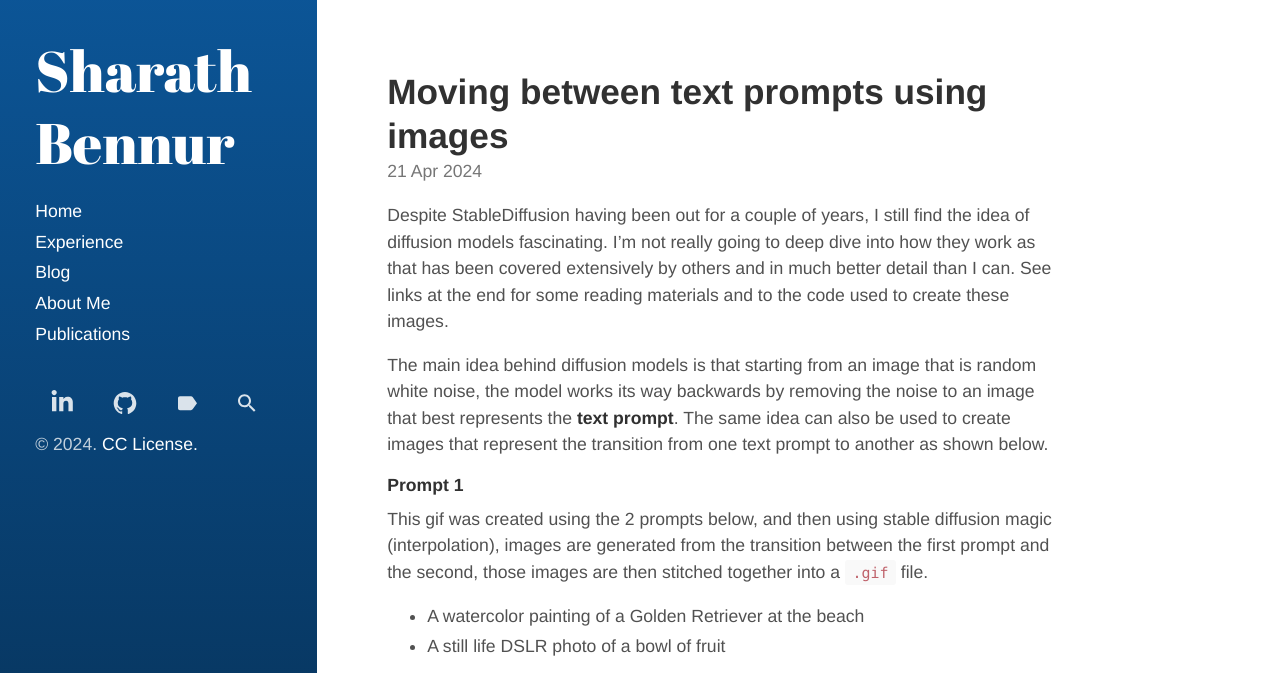
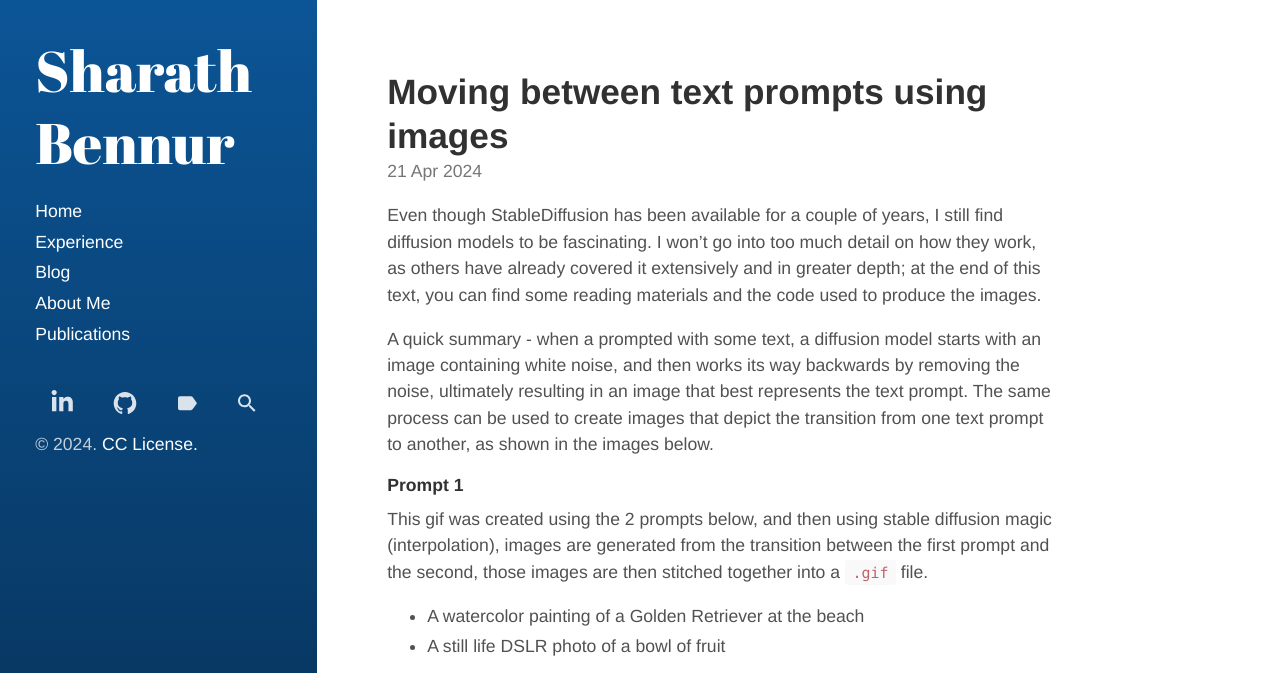
Before and after one commit to sharathbennur/sharathbennur.github.io, a Jekyll site: the page built from _posts/2024-04-21-stable-diffusion-multimodal.md, in a window 1280 px wide and 900 px high, cut to the strip 0-673 px from the top of the window. Built offline with Jekyll 4.4.1, drawn with Linux system fonts in a browser that asks for light colours.

Commit message:
Quick update to copy

```diff
--- a/_posts/2024-04-21-stable-diffusion-multimodal.md
+++ b/_posts/2024-04-21-stable-diffusion-multimodal.md
@@ -11,9 +11,9 @@ last_modified_at: 2024-04-21T15:00:00-05:00
 published: true
 ---
 
-Despite StableDiffusion having been out for a couple of years, I still find the idea of diffusion models fascinating. I'm not really going to deep dive into how they work as that has been covered extensively by others and in much better detail than I can. See links at the end for some reading materials and to the code used to create these images.
+Even though StableDiffusion has been available for a couple of years, I still find diffusion models to be fascinating. I won't go into too much detail on how they work, as others have already covered it extensively and in greater depth; at the end of this text, you can find some reading materials and the code used to produce the images.
 
-The main idea behind diffusion models is that starting from an image that is random white noise, the model works its way backwards by removing the noise to an image that best represents the **text prompt**. The same idea can also be used to create images that represent the transition from one text prompt to another as shown below.
+A quick summary - when a prompted with some text, a diffusion model starts with an image containing white noise, and then works its way backwards by removing the noise, ultimately resulting in an image that best represents the text prompt. The same process can be used to create images that depict the transition from one text prompt to another, as shown in the images below.
 
 #### Prompt 1
 
```
Also changed, not shown: category/resources.md (+2 -0 lines).
